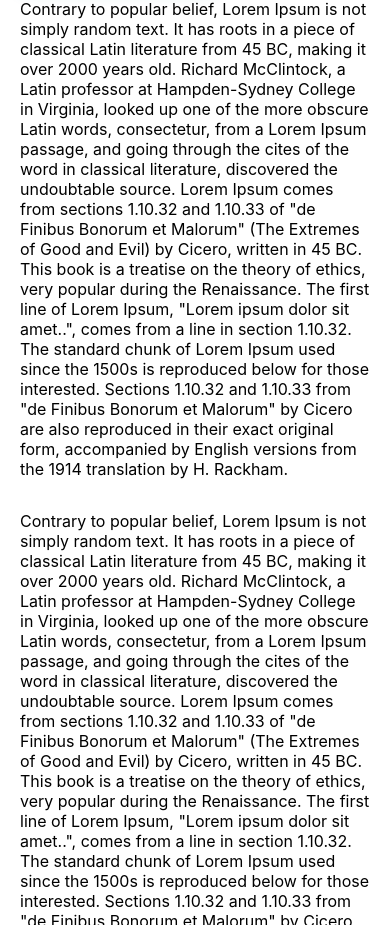
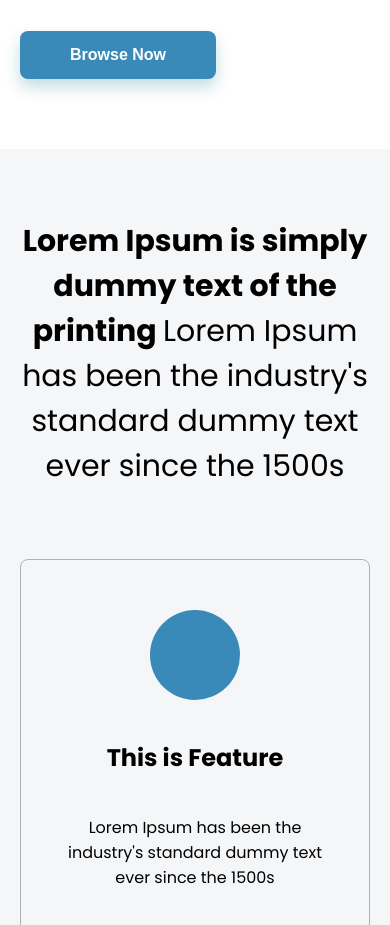
Before and after one commit to RioBoy/learn-react, a React (Create React App) app: page / in a window 390 px wide. Shown: the part 1075-2000 px from the top of the page. Built offline with nearby package versions, Linux system fonts and the light colour scheme.

Commit message:
Create Feature and Fixing Hero => mobile-view

```diff
--- a/package.json
+++ b/package.json
@@ -3,6 +3,10 @@
   "version": "0.1.0",
   "private": true,
   "dependencies": {
+    "@fortawesome/fontawesome-svg-core": "^1.3.0",
+    "@fortawesome/free-brands-svg-icons": "^6.0.0",
+    "@fortawesome/free-solid-svg-icons": "^6.0.0",
+    "@fortawesome/react-fontawesome": "^0.1.17",
     "@testing-library/jest-dom": "^5.16.2",
     "@testing-library/react": "^12.1.3",
     "@testing-library/user-event": "^13.5.0",
--- a/src/App.css
+++ b/src/App.css
@@ -1,8 +1,17 @@
+/* Font Style */
+@import url('https://fonts.googleapis.com/css2?family=Poppins:wght@300;400;500;600;700&display=swap');
+
 @import url('./components/Navbar/index.css');
 @import url('./components/Hero/index.css');
+@import url('./components/Feature/index.css');
 @import url('./elements/Button/index.css');
 @import url('./elements//HamBurgerMenu/index.css');
 @import url('./elements//CloseHamMenu/index.css');
+@import url('./elements/Card/index.css');
+
+body {
+  font-family: 'Poppins', sans-serif;
+}
 
 .container {
   margin: 0 150px;
--- a/src/App.js
+++ b/src/App.js
@@ -3,6 +3,7 @@ import logo from './logo.svg';
 import pic from './pic.jpg';
 import Navbar from './components/Navbar';
 import Hero from './components/Hero';
+import Feature from './components/Feature';
 import './App.css';
 
 const App = () => {
@@ -10,44 +11,7 @@ const App = () => {
     <div className="App">
       <Navbar logo={logo} />
       <Hero pic={pic} />
-      <div className="container">
-        <p>
-          Contrary to popular belief, Lorem Ipsum is not simply random text. It
-          has roots in a piece of classical Latin literature from 45 BC, making
-          it over 2000 years old. Richard McClintock, a Latin professor at
-          Hampden-Sydney College in Virginia, looked up one of the more obscure
-          Latin words, consectetur, from a Lorem Ipsum passage, and going
-          through the cites of the word in classical literature, discovered the
-          undoubtable source. Lorem Ipsum comes from sections 1.10.32 and
-          1.10.33 of "de Finibus Bonorum et Malorum" (The Extremes of Good and
-          Evil) by Cicero, written in 45 BC. This book is a treatise on the
-          theory of ethics, very popular during the Renaissance. The first line
-          of Lorem Ipsum, "Lorem ipsum dolor sit amet..", comes from a line in
-          section 1.10.32. The standard chunk of Lorem Ipsum used since the
-          1500s is reproduced below for those interested. Sections 1.10.32 and
-          1.10.33 from "de Finibus Bonorum et Malorum" by Cicero are also
-          reproduced in their exact original form, accompanied by English
-          versions from the 1914 translation by H. Rackham.
-        </p>
-        <p>
-          Contrary to popular belief, Lorem Ipsum is not simply random text. It
-          has roots in a piece of classical Latin literature from 45 BC, making
-          it over 2000 years old. Richard McClintock, a Latin professor at
-          Hampden-Sydney College in Virginia, looked up one of the more obscure
-          Latin words, consectetur, from a Lorem Ipsum passage, and going
-          through the cites of the word in classical literature, discovered the
-          undoubtable source. Lorem Ipsum comes from sections 1.10.32 and
-          1.10.33 of "de Finibus Bonorum et Malorum" (The Extremes of Good and
-          Evil) by Cicero, written in 45 BC. This book is a treatise on the
-          theory of ethics, very popular during the Renaissance. The first line
-          of Lorem Ipsum, "Lorem ipsum dolor sit amet..", comes from a line in
-          section 1.10.32. The standard chunk of Lorem Ipsum used since the
-          1500s is reproduced below for those interested. Sections 1.10.32 and
-          1.10.33 from "de Finibus Bonorum et Malorum" by Cicero are also
-          reproduced in their exact original form, accompanied by English
-          versions from the 1914 translation by H. Rackham.
-        </p>
-      </div>
+      <Feature />
     </div>
   );
 };
--- /dev/null
+++ b/src/components/Feature/index.css
@@ -0,0 +1,42 @@
+/* Style Feature */
+.features {
+  margin-top: 70px;
+  background-color: #f5f6f8;
+}
+
+.features .title {
+  display: flex;
+  justify-content: center;
+  align-items: center;
+  text-align: center;
+  margin: 40px 0;
+}
+
+.features .title h3 {
+  font-size: 30px;
+  font-weight: 700;
+}
+
+.features .title h3 span {
+  font-weight: 400;
+}
+
+.features-content {
+  display: grid;
+  grid-template-columns: repeat(3, 1fr);
+  gap: 30px;
+}
+
+/* Responsive */
+@media screen and (max-width: 768px) {
+  .features-content {
+    grid-template-columns: 1fr;
+    padding: 0 150px;
+  }
+}
+
+@media screen and (max-width: 425px) {
+  .features-content {
+    padding: 0;
+  }
+}
--- /dev/null
+++ b/src/components/Feature/index.js
@@ -0,0 +1,41 @@
+import React from 'react';
+
+import Card from '../../elements/Card';
+
+export default function Feature() {
+  const icons = [
+    {
+      type: 'fab',
+      name: 'fa-amazon',
+    },
+    {
+      type: 'fab',
+      name: 'fa-aws',
+    },
+    {
+      type: 'fab',
+      name: 'fa-amazon-pay',
+    },
+  ];
+
+  return (
+    <section className="features">
+      <div className="container">
+        <div className="title">
+          <h3>
+            Lorem Ipsum is simply dummy text of the printing{' '}
+            <span>
+              Lorem Ipsum has been the industry's standard dummy text ever since
+              the 1500s
+            </span>
+          </h3>
+        </div>
+        <div className="features-content">
+          {icons.map((icon, i) => (
+            <Card type={icon.type} name={icon.name} key={i} />
+          ))}
+        </div>
+      </div>
+    </section>
+  );
+}
--- a/src/components/Hero/index.css
+++ b/src/components/Hero/index.css
@@ -11,6 +11,8 @@
   width: 100%;
   height: 420px;
   border-radius: 15px;
+  object-fit: cover;
+  object-position: center;
 }
 
 .profile h3 {
@@ -29,7 +31,7 @@
 }
 
 /* Responsive */
-@media screen and (max-width: 425px) {
+@media screen and (max-width: 768px) {
   .hero {
     grid-template-columns: repeat(1, 1fr);
   }
--- /dev/null
+++ b/src/elements/Card/index.css
@@ -0,0 +1,36 @@
+/* Style Card */
+.features-content .card {
+  padding: 50px 30px;
+  display: flex;
+  flex-direction: column;
+  align-items: center;
+  border-radius: 8px;
+  border: 1px solid #b0b0b0;
+  background-color: inherit;
+  cursor: pointer;
+  transition: box-shadow 0.5s ease-in-out;
+}
+
+.features-content .card:hover {
+  box-shadow: rgba(17, 12, 46, 0.15) 0px 48px 100px 0px;
+  border: none;
+  background-color: #fff;
+}
+
+.features-content .card .bg-card-header {
+  display: flex;
+  justify-content: center;
+  align-items: center;
+  border-radius: 50%;
+  height: 90px;
+  width: 90px;
+  background-color: #398ab9;
+}
+
+.features-content .card-body {
+  text-align: center;
+}
+
+.features-content .card-body h5 {
+  font-size: 24px;
+}
--- /dev/null
+++ b/src/elements/Card/index.js
@@ -0,0 +1,32 @@
+import React from 'react';
+
+import { FontAwesomeIcon } from '@fortawesome/react-fontawesome';
+import { library } from '@fortawesome/fontawesome-svg-core';
+import { faAmazon } from '@fortawesome/free-brands-svg-icons';
+import { faAws } from '@fortawesome/free-brands-svg-icons';
+import { faAmazonPay } from '@fortawesome/free-brands-svg-icons';
+
+library.add(faAws, faAmazonPay, faAmazon);
+
+export default function Card({ type, name }) {
+  return (
+    <div className="card">
+      <div className="card-header">
+        <div className="bg-card-header">
+          <FontAwesomeIcon
+            icon={[type, name]}
+            size="3x"
+            style={{ color: 'white' }}
+          />
+        </div>
+      </div>
+      <div className="card-body">
+        <h5>This is Feature</h5>
+        <p>
+          Lorem Ipsum has been the industry's standard dummy text ever since the
+          1500s
+        </p>
+      </div>
+    </div>
+  );
+}
```
Also changed, not shown: 1 other file (tests, documents, lock files or other folders).
